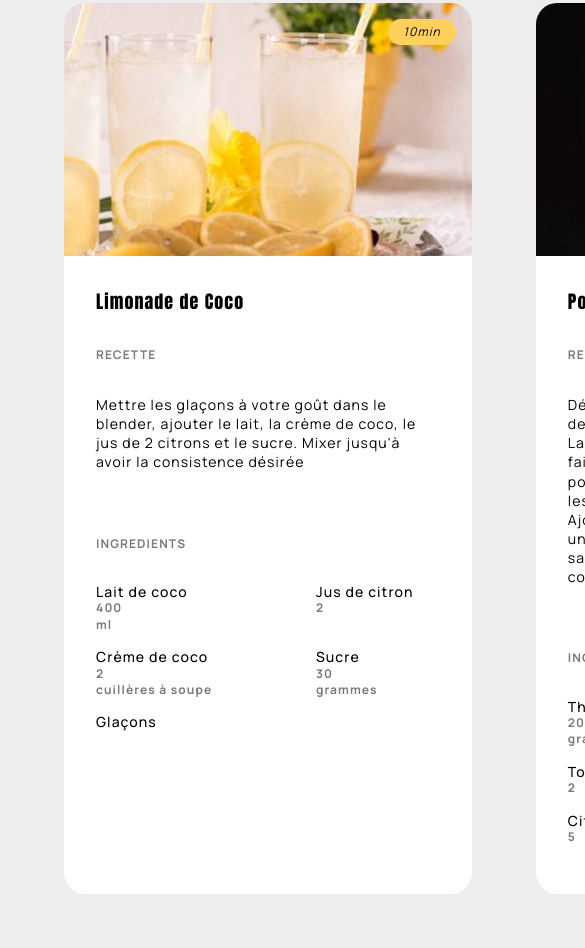
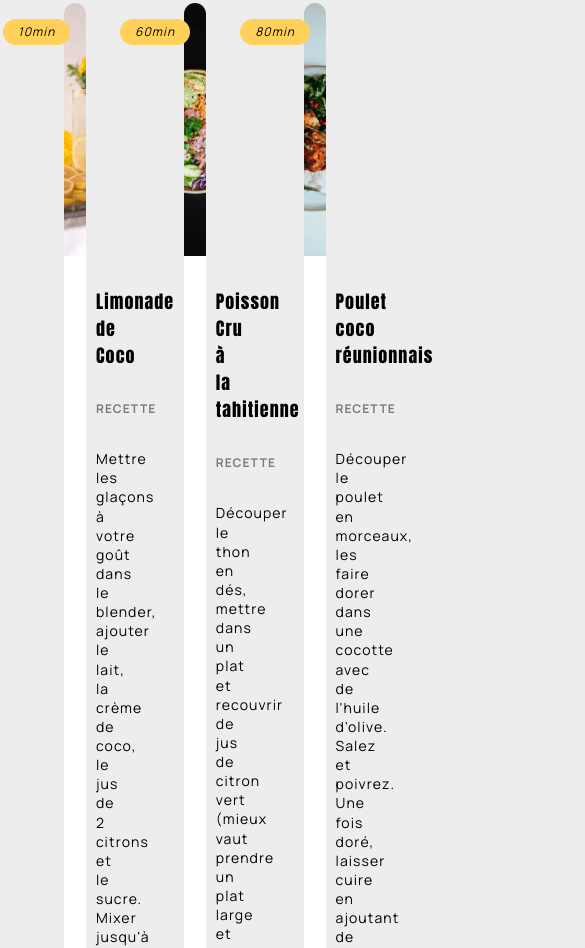
Before and after one commit to getsu7/les-petits-plats, a website with bundled scripts: page index.html in a window 390 px wide. Shown: the part 1022-1970 px from the top of the page, 585 px wide, since content can reach past the window. Built offline with nearby package versions, Linux system fonts and the light colour scheme.

Commit message:
fix: css responsive recipe cards

```diff
--- a/package.json
+++ b/package.json
@@ -4,7 +4,8 @@
   "description": " Accéder rapidement à une recette correspondant à un besoin de l’utilisateur",
   "main": "index.html",
   "scripts": {
-    "test": "echo \"Error: no test specified\" && exit 1"
+    "test": "echo \"Error: no test specified\" && exit 1",
+    "build": "sass --watch sass/main.scss:build/styles.css"
   },
   "type": "module",
   "author": "getsu7",
--- a/sass/component/_recipeCard.scss
+++ b/sass/component/_recipeCard.scss
@@ -14,6 +14,7 @@
     letter-spacing: 0.09em;
     text-align: left;
     color: #7a7a7a;
+    width: calc(33% - 4rem);
 
     &__tag {
         top: 0;
@@ -61,15 +62,25 @@
     }
 
     &__ingredients {
-        display: grid;
-        grid-template-columns: repeat(2, 1fr);
+        display: flex;
+        flex-wrap: wrap;
+        justify-content: space-between;
         column-gap: 2rem;
         row-gap: 1rem;
-        margin-bottom: 2rem;
+        margin: 0 2rem 2rem 2rem;
+    }
+
+    &__ingredient > p {
+        margin-inline: 0;
+    }
+
+    &__ingredient {
+        width: calc(50% - 2rem);
     }
 
     &__ingredient-name {
-        text-wrap: nowrap;
+        text-align: left;
+        text-wrap: wrap;
         color: $black;
         font-weight: 500;
         font-size: 14px;
--- a/sass/page/_homepage.scss
+++ b/sass/page/_homepage.scss
@@ -48,8 +48,9 @@ main {
 }
 
 .recipes {
-    display: grid;
-    grid-template-columns: repeat(3, 1fr);
+    display: flex;
+    flex-wrap: wrap;
+    column-gap: 4rem;
     row-gap: 5rem;
-    column-gap: 4rem;
+    justify-content: space-between;
 }
```
Also changed, not shown: build/styles.css, 1 other file.
